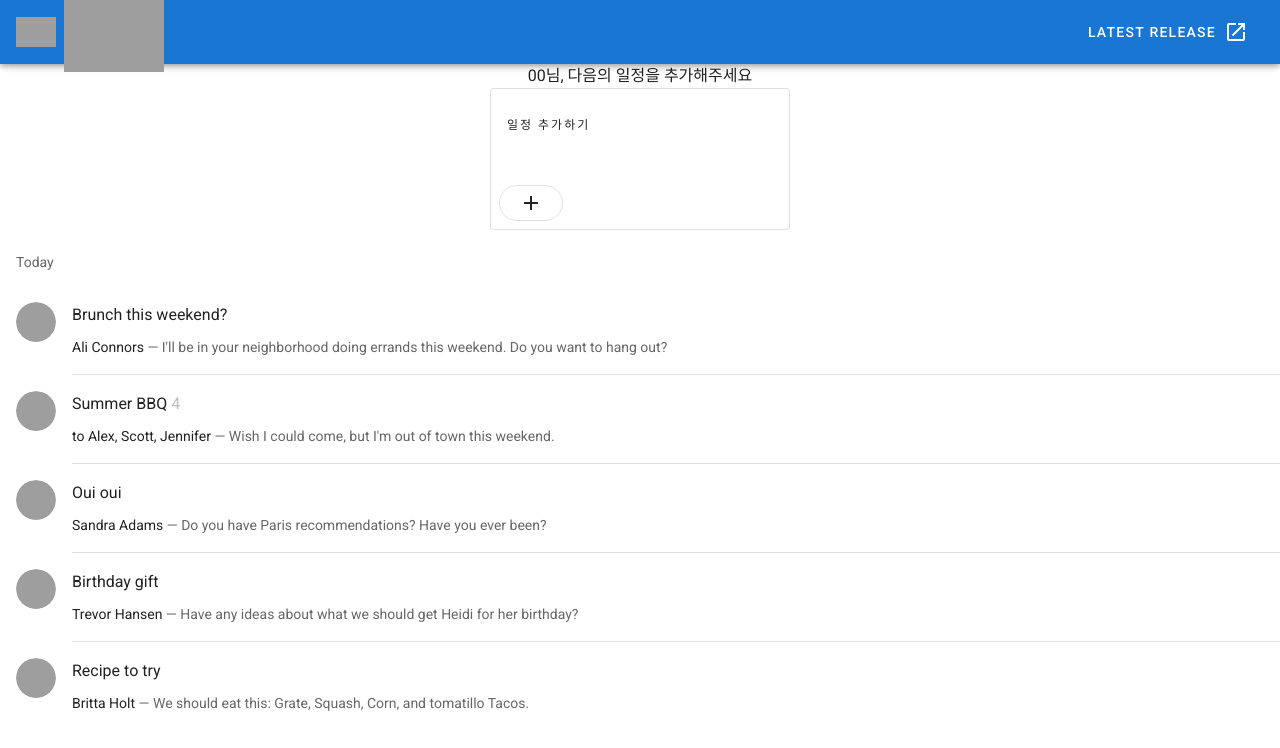
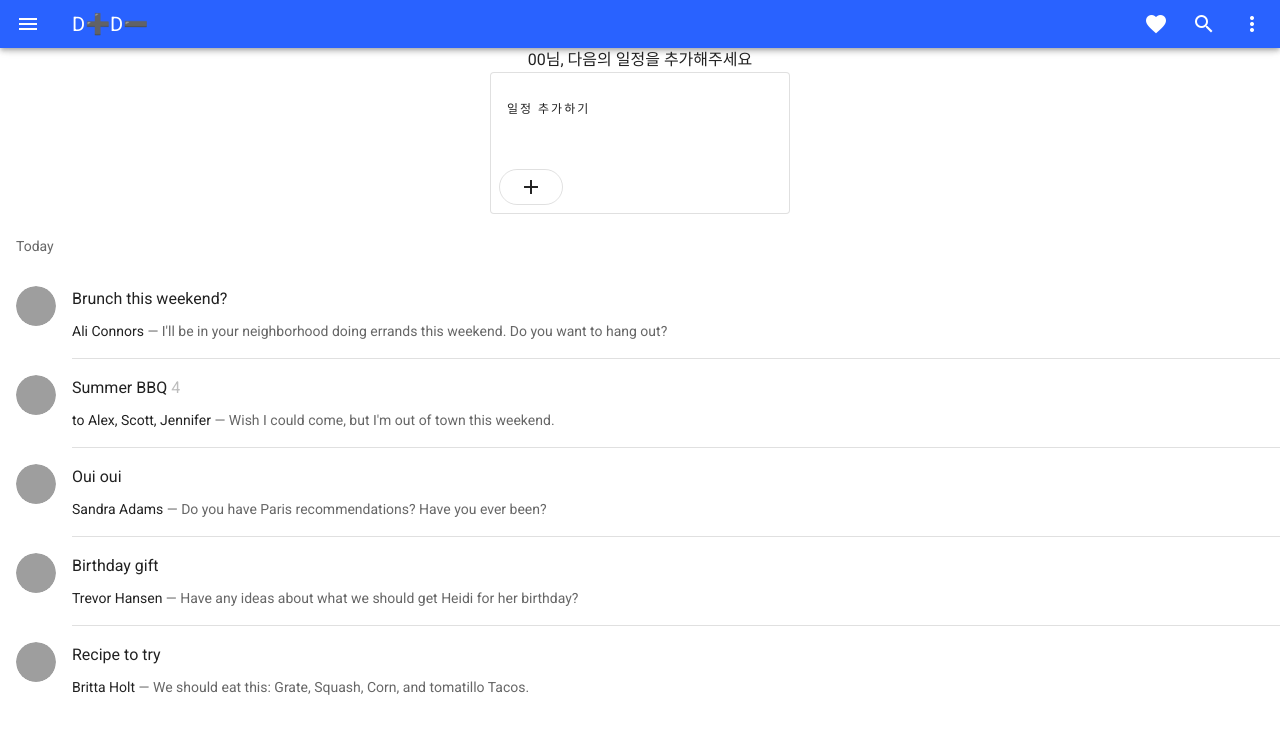
Before and after one commit to heywon0909/d-day1, a Vue app: page / in a window 1280 px wide. Shown: the top 748 px of the page. Built offline with nearby package versions, Linux system fonts and the light colour scheme; grey boxes are pictures that could not be loaded.

Commit message:
설정화면 페이지 구축중...

```diff
--- a/src/App.vue
+++ b/src/App.vue
@@ -1,42 +1,6 @@
 <template>
   <v-app>
-    <v-app-bar
-      app
-      color="primary"
-      dark
-    >
-      <div class="d-flex align-center">
-        <v-img
-          alt="Vuetify Logo"
-          class="shrink mr-2"
-          contain
-          src="https://cdn.vuetifyjs.com/images/logos/vuetify-logo-dark.png"
-          transition="scale-transition"
-          width="40"
-        />
-
-        <v-img
-          alt="Vuetify Name"
-          class="shrink mt-1 hidden-sm-and-down"
-          contain
-          min-width="100"
-          src="https://cdn.vuetifyjs.com/images/logos/vuetify-name-dark.png"
-          width="100"
-        />
-      </div>
-
-      <v-spacer></v-spacer>
-
-      <v-btn
-        href="https://github.com/vuetifyjs/vuetify/releases/latest"
-        target="_blank"
-        text
-      >
-        <span class="mr-2">Latest Release</span>
-        <v-icon>mdi-open-in-new</v-icon>
-      </v-btn>
-    </v-app-bar>
-
+   <tool-bar></tool-bar>
     <v-main>
       <router-view/>
     </v-main>
@@ -44,10 +8,12 @@
 </template>
 
 <script>
-
+import ToolBar from './components/ToolBar.vue'
 export default {
   name: 'App',
-
+  components:{
+    ToolBar
+  },
   data: () => ({
     //
   }),
--- a/src/components/PlusList.vue
+++ b/src/components/PlusList.vue
@@ -1,15 +1,33 @@
 <template>
- <v-container fluid>
+ <v-container>
+   <v-layout justify-center>
+     <!-- <v-flex xs12>
+       {{pagination}}
+     </v-flex> -->
+     <v-flex xs3>
+       <v-text-field v-model="title" label="title" style="width:300px;"></v-text-field>
+     </v-flex>
+     <v-flex xs3>
+       <v-text-field v-model="content" label="content" style="width:300px;"></v-text-field>
+     </v-flex>
+     <v-flex xs1>
+       <v-btn color="success" @click="post">post</v-btn>
+     </v-flex>
+   </v-layout>
+   <v-flex justify="center">
     <v-data-iterator
       :items="items"
-      :items-per-page.sync="itemsPerPage"
-      hide-default-footer
+      :rows-per-page-items="rowsPerPageItems"
+      :pagination.sync="pagination"
+      content-tag="v-layout"
+      row
+      wrap
     >
       <template v-slot:default="props">
         <v-row>
           <v-col
             v-for="item in props.items"
-            :key="item.name"
+            :key="item.title"
             cols="12"
             sm="6"
             md="4"
@@ -17,36 +35,74 @@
           >
             <v-card>
               <v-card-title class="subheading font-weight-bold">
-                {{ item.name }}
+                <v-btn icon @click="isClickedTitle = true">
+                <v-icon>mdi-pencil</v-icon>
+              </v-btn>
+              <v-text-field v-if="isClickedTitle === true"></v-text-field>
+              <template v-else>
+                {{ item.title }}
+              </template>
               </v-card-title>
 
-              <v-card-text>
-                {{props.item.content}}
-              </v-card-text>
               <v-divider></v-divider>
 
-
+              <v-card-text >
+              <v-btn icon @click="isClicked = true">
+                <v-icon>mdi-pencil</v-icon>
+              </v-btn>
+                {{item.content }}
+              </v-card-text>
+              <v-card-actions>
+                <v-spacer></v-spacer>
+                <v-btn @click="put(item)">put</v-btn>
+              </v-card-actions>
             </v-card>
           </v-col>
         </v-row>
       </template>
     </v-data-iterator>
+    </v-flex>
   </v-container>
 </template>
 
 <script>
    export default {
     data: () => ({
-      itemsPerPage: 4,
-      items: [
-
-      ],
+      itemsPerPage: 10,
+      rowsPerPageItems: [4, 8, 12],
+      isClickedTitle:false,
+      pagination: {
+        rowsPerPage: 4
+      },
+      items: [],
+      title:'',
+      content:''
     }),
     mounted(){
-      this.itmes.push({
+      this.items.push({
         title:'abcd',
-        content:'jijiji'
+        content:'jijij'
       })
+    },
+    methods:{
+      post(){
+        this.items.push({
+          title:this.title,
+          content:this.content
+        })
+      },
+      get(){
+
+      },
+      update(){
+
+      },
+      del(){
+
+      },
+      put(item){
+        console.log(item);
+      }
     }
   }
 </script>
```
